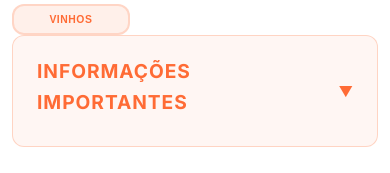
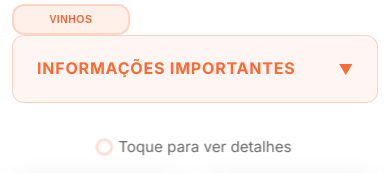
Before and after one commit to cassianoworkjs/Projeto-Don-Vittorio, a Vue app: page /menu in a window 390 px wide. Shown: the part 535-708 px from the top of the page. Built offline with nearby package versions, Linux system fonts and the light colour scheme.

Commit message:
Update images and styles in Home and Menu views
Replaced several image references in Home.vue and Menu.vue to use new assets, added consulte.png and em_breve.png images, and updated CSS for info-notes section to improve mobile layout and font sizing.

```diff
--- a/src/views/Home.vue
+++ b/src/views/Home.vue
@@ -22,16 +22,16 @@
            <div class="hero-visual">
              <div class="hero-gallery">
                <div class="hero-tile">
-                 <img src="/images/paoDeAlho_do_Don.jpg" alt="Pão de Alho" />
+                 <img src="/images/Don-Vittorio-capa.png" alt="Don Capa" />
                </div>
                <div class="hero-tile">
-                 <img src="/images/Coalho_do_Don.jpg" alt="Coalho" />
+                 <img src="/images/Ancho_do_DON.png" alt="Ancho" />
                </div>
                <div class="hero-tile">
-                 <img src="/images/batata_frita.jpg" alt="Batata Frita" />
+                 <img src="/images/pulledPork_do_Don.jpg" alt="Pulled Pork" />
                </div>
                <div class="hero-tile">
-                 <img src="/images/brisket_do_Don.jpg" alt="Brisket" />
+                 <img src="/images/Coalho_do_Don.jpg" alt="Queijo Coalho" />
                </div>
              </div>
            </div>
--- a/src/views/Menu.vue
+++ b/src/views/Menu.vue
@@ -482,7 +482,7 @@ export default {
               description:
                 "Linha exclusiva, com cortes premium de carne bovina das raças ANGUS e WAGYU.",
               price: 0,
-              image: "/images/Don-Vittorio.png",
+              image: "/images/em_breve.png",
             },
           ],
         },
@@ -587,7 +587,7 @@ export default {
               description:
                 "Garrafa 600ml. Opções: Pilsen, IPA, Witbier e Golden.",
               price: 27.0,
-              image: "/images/vinho_Bellavista.jpg",
+              image: "/images/Baden_Baden.png",
             },
             {
               id: "long-neck",
@@ -743,7 +743,7 @@ export default {
               description:
                 "A Del Maipo® traz rótulos especialmente selecionados para uma combinação perfeita com os sabores do DON. | TROUXE SEU VINHO? Nossa taxa de rolha é de R$ 60,00.",
               price: 0,
-              image: "/images/Don-Vittorio.png",
+              image: "/images/consulte.png",
             },
           ],
         },
@@ -1536,7 +1536,28 @@ export default {
 
 
   .info-notes li {
-    font-size: 0.6rem;
+    font-size: 0.8rem;
+  }
+
+  /* Keep info-notes header on one line in mobile */
+  .info-notes-header {
+    display: flex;
+    align-items: center;
+    justify-content: space-between;
+    flex-wrap: nowrap;
+    gap: 0.5rem;
+  }
+
+  .info-notes h3 {
+    font-size: 1rem;
+    white-space: nowrap;
+    overflow: hidden;
+    text-overflow: ellipsis;
+    margin: 0;
+  }
+
+  .info-notes-caret {
+    flex: 0 0 auto;
   }
 }
 
```
Also changed, not shown: public/images/consulte.png (added), public/images/em_breve.png (added).
